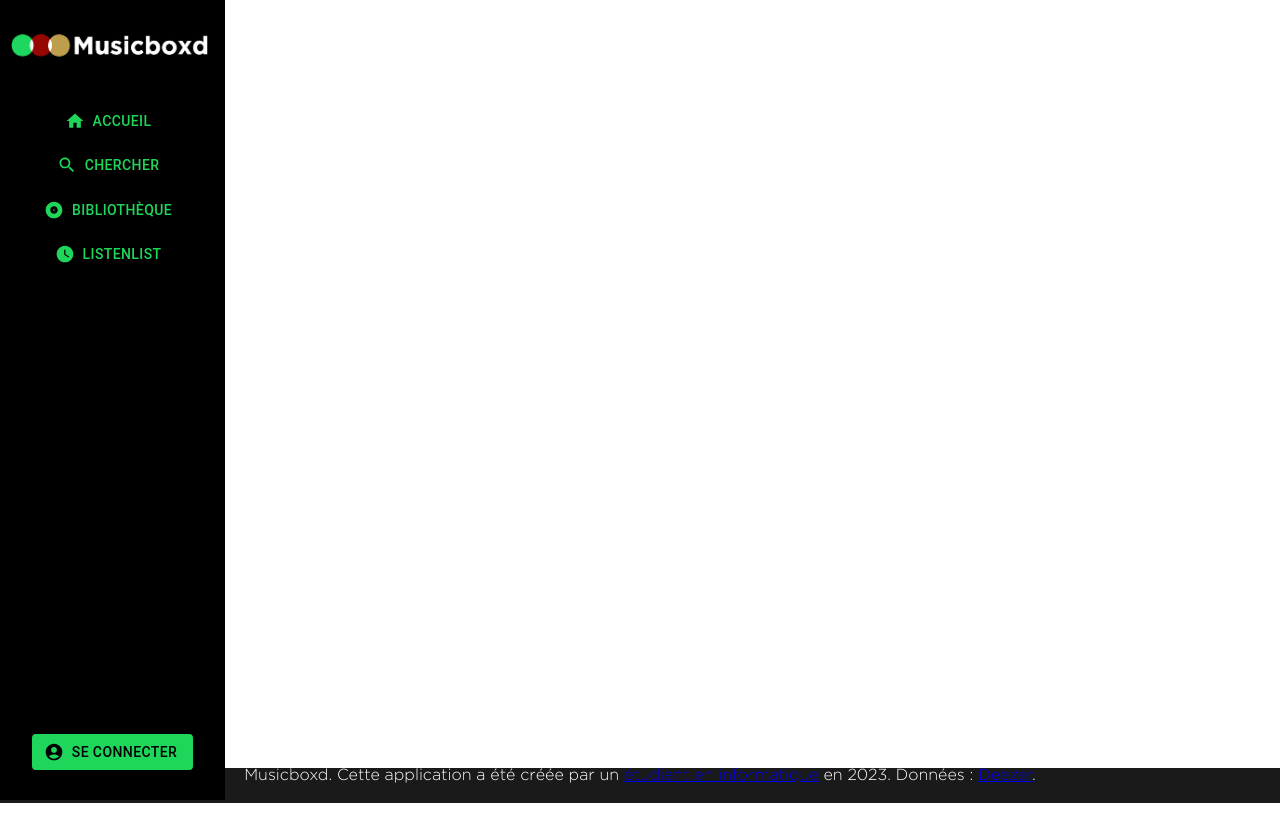
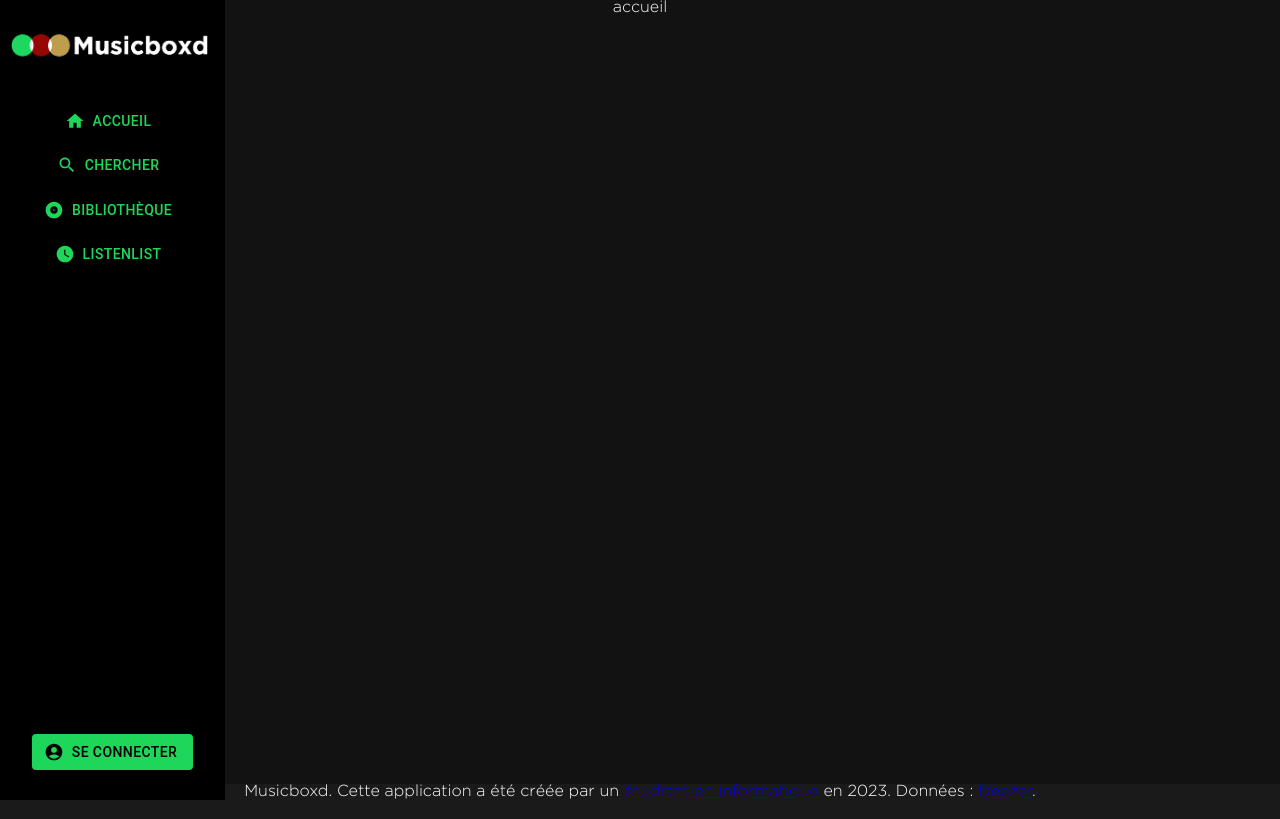
Before and after one commit to TommyIUT/Musicboxd, a React (Create React App) app in the folder front-musicboxd/: page / in a window 1280 px wide. Built offline with nearby package versions, Linux system fonts and the light colour scheme.

Commit message:
je reviendrai

```diff
--- a/front-musicboxd/src/components/homeView.js
+++ b/front-musicboxd/src/components/homeView.js
@@ -9,7 +9,7 @@ export default function HomeView() {
         <Sidebar />
       </div>
       <div className="home">
-
+        accueil
 
 
 
```
